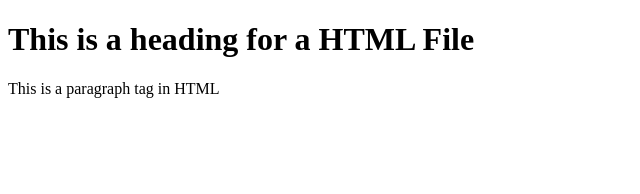
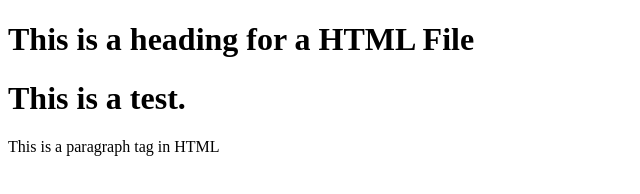
Before and after one commit to dtswanson/website2, a plain HTML site: page index.html in a window 1280 px wide. Shown: the whole page, without its empty margins (0-640 px from the left). Drawn offline with Linux system fonts and the light colour scheme.

Commit message:
Update index.html

```diff
--- a/index.html
+++ b/index.html
@@ -6,6 +6,7 @@
 <body>
 
 <h1>This is a heading for a HTML File</h1>
+<h1>This is a test.</h1>
 
 <p>This is a paragraph tag in HTML</p>
 
```
